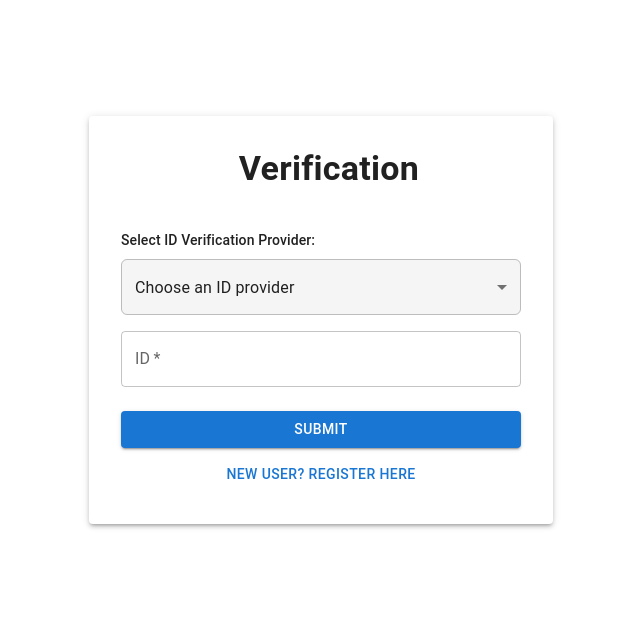
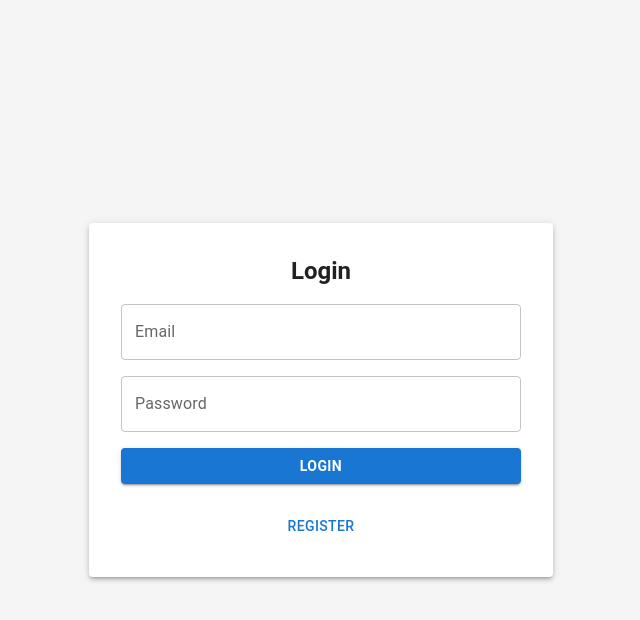
Before and after one commit to tarunnakka-web/Digital-ID-POC, a React (Create React App) app: page /login in a window 1280 px wide. Shown: the top 620 px of the page, without its empty margins (319-959 px from the left). Built offline with nearby package versions, Linux system fonts and the light colour scheme; some icons are missing.

Commit message:
code updated

```diff
--- a/src/App.js
+++ b/src/App.js
@@ -6,15 +6,16 @@ import Cart from './components/Cart/Cart';
 import RegistrationForm from './components/RegistrationForm/RegistrationForm';
 import UserDetails from './components/UserDetails/UserDetails';
 import Verification from './components/Verification/Verification';
+import LoginPage from './components/LoginPage/LoginPage.js';
 import { CartProvider } from './context/CartContext';
 import { UserProvider } from './context/UserContext';
 
-// Wrapper to conditionally render Header based on current path
+
+// Wrapper to conditionally render Header on specific routes
 const HeaderWrapper = () => {
   const location = useLocation();
-  // Hide header on login page
-  if (location.pathname === '/login') return null;
-  return <Header />;
+  const hiddenHeaderRoutes = ['/login', '/verification'];
+  return hiddenHeaderRoutes.includes(location.pathname) ? null : <Header />;
 };
 
 function App() {
@@ -25,10 +26,12 @@ function App() {
           <HeaderWrapper />
           <Routes>
             <Route path="/" element={<HomePage />} />
-            <Route path="/login" element={<Verification/>} />
+            <Route path="/login" element={<LoginPage />} />
+            <Route path="/verification" element={<Verification />} />
             <Route path="/cart" element={<Cart />} />
             <Route path="/register" element={<RegistrationForm />} />
             <Route path="/user-details" element={<UserDetails />} />
+            <Route path="*" element={<div style={{ padding: 20 }}>404 - Page Not Found</div>} />
           </Routes>
         </BrowserRouter>
       </CartProvider>
--- /dev/null
+++ b/src/components/LoginPage/LoginPage.js
@@ -0,0 +1,73 @@
+import React, { useState } from 'react';
+import { useNavigate } from 'react-router-dom';
+import {
+  Box, Button, TextField, Typography, Paper,
+} from '@mui/material';
+
+const LoginPage = () => {
+  const navigate = useNavigate();
+  const [formData, setFormData] = useState({
+    email: '',
+    password: '',
+  });
+
+  const handleChange = (e) => {
+    setFormData({ ...formData, [e.target.name]: e.target.value });
+  };
+
+  const handleSubmit = () => {
+    if (!formData.email || !formData.password) {
+      alert("Please enter both email and password");
+      return;
+    }
+
+    console.log("Logging in:", formData);
+    // TODO: Add backend integration here
+  };
+
+  return (
+    <Box display="flex" justifyContent="center" alignItems="center" minHeight="100vh" bgcolor="#f5f5f5">
+      <Paper elevation={3} sx={{ padding: 4, width: 400 }}>
+        <Typography variant="h5" align="center" fontWeight={600} gutterBottom>
+          Login
+        </Typography>
+        <Box mt={2} display="flex" flexDirection="column" gap={2}>
+          <TextField
+            name="email"
+            label="Email"
+            type="email"
+            value={formData.email}
+            onChange={handleChange}
+            fullWidth
+          />
+          <TextField
+            name="password"
+            label="Password"
+            type="password"
+            value={formData.password}
+            onChange={handleChange}
+            fullWidth
+          />
+          <Button
+            variant="contained"
+            color="primary"
+            onClick={handleSubmit}
+            sx={{ fontWeight: 600 }}
+          >
+            Login
+          </Button>
+          <Button
+            variant="text"
+            fullWidth
+            sx={{ mt: 1 }}
+            onClick={() => navigate('/register')}
+          >
+            Register
+          </Button>
+        </Box>
+      </Paper>
+    </Box>
+  );
+};
+
+export default LoginPage;
--- a/src/components/ProductCards/ProductCards.js
+++ b/src/components/ProductCards/ProductCards.js
@@ -48,14 +48,19 @@ const ProductCards = ({ item }) => {
   };
 
   // Proceed after selection
+  // const handleProceed = () => {
+  //   setOpen(false);
+  //   if (isNewUser) {
+  //     navigate("/register", { state: { item, provider: dropdownValue } });
+  //   } else {
+  //     loadUserData();
+  //     navigate("/verification", { state: { item } });
+  //   }
+  // };
+
   const handleProceed = () => {
-    setOpen(false);
-    if (isNewUser) {
-      navigate("/register", { state: { item, provider: dropdownValue } });
-    } else {
     loadUserData();
-      navigate("/login", { state: { item } });
-    }
+    navigate("/verification", { state: { item } });
   };
 
   return (
@@ -84,7 +89,7 @@ const ProductCards = ({ item }) => {
       <Dialog
         open={open}
         onClose={handleClose}
-  maxWidth="sm"
+        maxWidth="xs"
         fullWidth
         PaperProps={{
           sx: {
@@ -105,78 +110,16 @@ const ProductCards = ({ item }) => {
           }}
         >
           <Box display="flex" flexDirection="column" alignItems="center">
-      <Typography variant="h6" fontWeight={600}>
-        ⚠️ Restricted Access Alert
+            <Typography variant="h6" fontWeight={200}>
+            ID required for restricted access.
             </Typography>
-      <Typography variant="caption" sx={{ color: "#e0e0e0", mt: 1 }}>
-        Age verification is required to proceed
-      </Typography>
+            {/* <Typography variant="h6" sx={{ color: "#e0e0e0", mt: 1 }}>
+              Need ID is required to access this restricted item.
+            </Typography> */}
           </Box>
         </DialogTitle>
 
-  <DialogContent sx={{ mt: 2 }}>
-    <Typography variant="body1" sx={{ mb: 2, fontWeight: 500 }}>
-      Please verify your identity to access this content.
-    </Typography>
 
-    {/* User Type Selection */}
-    <Box display="flex" gap={2} flexDirection={{ xs: "column", sm: "row" }} mt={2}>
-      <Button
-        variant={isNewUser === true ? "contained" : "outlined"}
-        color="primary"
-        fullWidth
-        onClick={() => setIsNewUser(true)}
-      >
-        I'm a New User
-      </Button>
-      <Button
-        variant={isNewUser === false ? "contained" : "outlined"}
-        color="primary"
-        fullWidth
-        onClick={() => setIsNewUser(false)}
-      >
-        I'm Already Registered
-      </Button>
-    </Box>
-
-    {/* Conditional New User Section */}
-    {isNewUser && (
-      <Box mt={3}>
-        <Typography variant="subtitle2" sx={{ mb: 1 }}>
-          Select ID Verification Provider Type:
-        </Typography>
-        <Select
-          value={dropdownValue}
-          onChange={handleDropdownChange}
-          fullWidth
-          displayEmpty
-          sx={{
-            backgroundColor: "#f5f5f5",
-            borderRadius: "6px",
-          }}
-        >
-          <MenuItem value="" disabled>
-            Choose an ID provider Type
-          </MenuItem>
-          <MenuItem value="LloydsID">Lloyds ID Provider</MenuItem>
-          <MenuItem value="ProviderA">Provider A</MenuItem>
-          <MenuItem value="ProviderB">Provider B</MenuItem>
-        </Select>
-      </Box>
-    )}
-
-    {/* Existing User Message */}
-    {!isNewUser && (
-      <Box mt={3}>
-        <Typography variant="subtitle2" sx={{ mb: 1 }}>
-          You're already registered.
-        </Typography>
-        <Typography variant="body2" color="text.secondary">
-          Click proceed to continue with your existing registration.
-        </Typography>
-      </Box>
-    )}
-  </DialogContent>
 
           <DialogActions
             sx={{
@@ -187,7 +130,7 @@ const ProductCards = ({ item }) => {
               borderTop: "1px solid #eee",
             }}
           >
-    <Button onClick={handleClose} variant="outlined" color="secondary">
+            <Button onClick={handleClose} variant="outlined" color="secondary" sx={{fontWeight:20 , fontSize:"12px"}}>
               Cancel
             </Button>
             <Button
@@ -195,8 +138,9 @@ const ProductCards = ({ item }) => {
               variant="contained"
               color="primary"
               disabled={isNewUser && !dropdownValue}
+              sx={{fontWeight:20 , fontSize:"12px"}}
             >
-      Proceed
+              look for ID
             </Button>
           </DialogActions>
         </Dialog>
--- a/src/components/RegistrationForm/RegistrationForm.js
+++ b/src/components/RegistrationForm/RegistrationForm.js
@@ -8,9 +8,10 @@ import Typography from '@mui/material/Typography';
 import Container from '@mui/material/Container';
 import { TextField, FormControl, InputLabel, Select, MenuItem, Dialog, DialogActions, DialogContent, DialogTitle, DialogContentText } from '@mui/material';
 import CheckCircleIcon from '@mui/icons-material/CheckCircle';
+import { Password } from '@mui/icons-material';
 
 
-const steps = ['Personal information', 'Contact details', 'Verification'];
+const steps = ['Personal information', 'Document Submission', 'email Verification',"Biometric Verification"];
 
 export default function HorizontalNonLinearStepper() {
   const [activeStep, setActiveStep] = React.useState(0);
@@ -20,11 +21,13 @@ export default function HorizontalNonLinearStepper() {
     lastName: '',
     gender: '',
     dob: '',
-    email: '',
     phoneNumber: '',
     address: '',
     documentType: '',
     documentFile: null,
+    email: '',
+    password : '',
+    confirmPassword : ""
   });
   const [errors, setErrors] = React.useState({});
   const [openDialog, setOpenDialog] = React.useState(false);
@@ -43,13 +46,16 @@ export default function HorizontalNonLinearStepper() {
       if (!formData.lastName) newErrors.lastName = "Last Name is required";
       if (!formData.gender) newErrors.gender = "Gender is required";
       if (!formData.dob) newErrors.dob = "Date of Birth is required";
-      if (!formData.email) newErrors.email = "Email is required";
       if (!formData.phoneNumber) newErrors.phoneNumber = "Phone Number is required";
       if (!formData.address) newErrors.address = "Address is required";
     } else if (activeStep === 1) {
       if (!formData.documentType) newErrors.documentType = "Document Type is required";
       if (!formData.documentFile) newErrors.documentFile = "Document File is required";
     } else if (activeStep === 2) {
+      if (!formData.email) newErrors.email = "Email is required";
+      if (!formData.password) newErrors.password = "Email is required";
+      if (!formData.confirmPassword) newErrors.confirmPassword = "Email is required";
+    }else if (activeStep ==3){
       if (!formData.documentType) newErrors.documentType = "Document Type is required";
       if (!formData.documentFile) newErrors.documentFile = "Document File is required";
     }
@@ -85,7 +91,7 @@ export default function HorizontalNonLinearStepper() {
     handleNext();
 
     if (activeStep === 0){
-      if (formData.firstName !== "" && formData.lastName !== "" && formData.gender !== "" && formData.dob !== ""){
+      if (formData.firstName !== "" && formData.lastName !== "" && formData.gender !== "" && formData.dob !== "" && formData.phoneNumber !== "" && formData.address !== ""){
         setCompleted({
           ...completed,
           [activeStep]: true,
@@ -93,7 +99,7 @@ export default function HorizontalNonLinearStepper() {
         handleNext();
       }
     }else if (activeStep === 1){
-      if (formData.email !== "" && formData.phoneNumber !== "" && formData.address !== ""){
+      if (formData.documentType !== "" && formData.documentFile !== "" ){
         setCompleted({
           ...completed,
           [activeStep]: true,
@@ -101,6 +107,15 @@ export default function HorizontalNonLinearStepper() {
         handleNext();
       }
     }else if (activeStep === 2){
+      if (formData.email !== "" && formData.password !== "" && formData.confirmPassword !== ""){
+        setCompleted({
+          ...completed,
+          [activeStep]: true,
+        });
+        handleNext();
+      }
+    }
+    else if (activeStep === 3){
       if (formData.documentType !== "" && formData.documentType === null){
       setCompleted({
           ...completed,
@@ -124,6 +139,9 @@ export default function HorizontalNonLinearStepper() {
       address: "",
       documentType: "",
       documentFile: null,
+      email : "",
+      password : '',
+      confirmPassword : '' ,
     });
 
   };
@@ -161,12 +179,41 @@ export default function HorizontalNonLinearStepper() {
         biometricCredential: fakeBiometricCredential,
       }));
 
-      alert("Biometric captured successfully ✅");
+      alert("Biometric captured successfully ");
     } catch (error) {
       console.error("Biometric capture failed:", error);
-      alert("Failed to capture biometric ❌. Please try again.");
+      alert("Failed to capture biometric . Please try again.");
     }
   };
+
+  const handleFingerprintCapture = async () => {
+    try {
+      // Simulate fingerprint capture process (replace with actual fingerprint capture logic)
+      const fakeFingerprintCredential = {
+        id: 'sample-fingerprint-id',
+        timestamp: new Date().toISOString(),
+      };
+
+      // Simulating a fingerprint capture success
+      setFormData((prev) => ({
+        ...prev,
+        fingerprintCaptured: true,
+        fingerprintCredential: fakeFingerprintCredential,
+      }));
+
+      // You could add a condition to simulate failure
+      const captureSuccess = Math.random() > 0.2; // 80% chance of success
+      if (captureSuccess) {
+        alert("Fingerprint captured successfully ");
+      } else {
+        throw new Error("Fingerprint capture failed due to device error.");
+      }
+    } catch (error) {
+      console.error("Fingerprint capture failed:", error);
+      alert(`Failed to capture fingerprint ❌. Reason: ${error.message}`);
+    }
+  };
+
 
 
   return (
@@ -207,7 +254,7 @@ export default function HorizontalNonLinearStepper() {
                     <Typography color="error" variant="caption">{errors.gender}</Typography>
                   </FormControl>
                   <TextField sx={{marginBottom:"20px"}} label="Date of Birth" type="date" name="dob" value={formData.dob} onChange={handleChange} InputLabelProps={{ shrink: true }} error={Boolean(errors.dob)} helperText={errors.dob} required />
-                  <TextField sx={{marginBottom:"20px"}} label="Email" name="email" value={formData.email} onChange={handleChange} error={Boolean(errors.email)} helperText={errors.email} required />
+
                   <TextField sx={{marginBottom:"20px"}} label="Phone Number" name="phoneNumber" value={formData.phoneNumber} onChange={handleChange} error={Boolean(errors.phoneNumber)} helperText={errors.phoneNumber} required />
                   <TextField sx={{marginBottom:"20px"}} label="Address" name="address" value={formData.address} onChange={handleChange} error={Boolean(errors.address)} helperText={errors.address} required />
                   </Box>
@@ -228,14 +275,20 @@ export default function HorizontalNonLinearStepper() {
                 {errors.documentFile && <Typography color="error" variant="caption">{errors.documentFile}</Typography>}
               </Box>
               )}
+              {activeStep === 2 &&(
+                <Box sx={{ display: 'flex', flexDirection: 'column', py: 2, marginTop:"30px" }}>
+                <TextField sx={{marginBottom:"20px"}} label="Email" name="email" value={formData.email} onChange={handleChange} error={Boolean(errors.email)} helperText={errors.email} required />
+                <TextField sx={{marginBottom:"20px"}} label="password" name="password" value={formData.password} onChange={handleChange} error={Boolean(errors.password)} helperText={errors.password} required />
+                <TextField sx={{marginBottom:"20px"}} label="confirmPassword" name="confirmPassword" value={formData.confirmPassword} onChange={handleChange} error={Boolean(errors.confirmPassword)} helperText={errors.confirmPassword} required />
+             </Box>
+              )
+              }
 
-              {activeStep === 2 && (
+              {activeStep === 3 && (
                 <Box sx={{ display: 'flex', flexDirection: 'column', py: 2, marginTop:"20px" }}>
 
                   <FormControl fullWidth sx={{ mt: 2 }}>
-                    <Typography variant="subtitle1" sx={{ mb: 1 }}>
-                    Biometric Authentication
-                  </Typography>
+                    <Typography variant="subtitle1" sx={{ mb: 1 ,mb:1}}> Biometric Authentication</Typography>
                   <Button
                       variant="contained"
                       color="secondary"
@@ -245,11 +298,18 @@ export default function HorizontalNonLinearStepper() {
                       </Button>
 
                         {/* Show result after capture */}
-                  {formData.biometricCaptured && (
-                        <Typography variant="body2" color="success.main" sx={{ mt: 1 }}>
-                              Biometric Captured Successfully ✅
-                        </Typography>
-                        )}
+                  {formData.biometricCaptured && (<Typography variant="body2" color="success.main" sx={{ mt: 1, mb:3 }}>Biometric Captured Successfully  </Typography> )}
+
+
+              <Typography variant="subtitle1" sx={{ mb: 1 }}> FingerPrint Authentication</Typography>
+              <Button
+                      variant="contained"
+                      color="secondary"
+                      onClick={handleFingerprintCapture}
+                        >
+                      Capture FingerPrint
+                      </Button>
+                {formData.fingerprintCaptured && (<Typography variant="body2" color="success.main" sx={{ mt: 1 }}>FingerPrint Captured Successfully  </Typography> )}
                       </FormControl>
                 </Box>
               )}
@@ -259,7 +319,7 @@ export default function HorizontalNonLinearStepper() {
                   Back
                 </Button>
                 <Box sx={{ flex: '1 1 auto' }} />
-                {activeStep !== 2 &&
+                {activeStep !== 3 &&
                 <Button onClick={handleNext} sx={{ mr: 1 }}>
                   Next
                 </Button> }
--- a/src/components/Verification/Verification.js
+++ b/src/components/Verification/Verification.js
@@ -12,7 +12,7 @@ import {
 import { useUser } from '../../context/UserContext';
 import CheckCircleIcon from '@mui/icons-material/CheckCircle';
 
-const LoginPage = () => {
+const Verification = () => {
   const { setUser, setIsAuthorized, loadUserData } = useUser();
   const [dropdownValue, setDropDownValue] = useState("");
   const [ID, setID] = useState('');
@@ -68,11 +68,11 @@ const LoginPage = () => {
       <Paper elevation={3} sx={{ p: 4, width: '100%', maxWidth: 400 }}>
         <Box sx={{display:"flex", justifyContent:"center", alignItems:"center", marginBottom:5}}>
         <CheckCircleIcon sx={{ fontSize: 35, }} />
-        <Typography variant='h4' fontWeight={"bold"}>Verification</Typography>
+        <Typography variant='h4' fontWeight={"bold"}>Select ID</Typography>
         </Box>
       <Box mt={3} component="form" onSubmit={handleSubmit} noValidate>
         <Typography variant="subtitle2" sx={{ mb: 1 }}>
-          Select ID Verification Provider:
+          Select ID Provider:
         </Typography>
         <Select
           value={dropdownValue}
@@ -92,15 +92,7 @@ const LoginPage = () => {
           <MenuItem value="ProviderB">Provider B</MenuItem>
         </Select>
 
-        <TextField
-            label="ID"
-            type="text"
-            required
-            fullWidth
-            margin="normal"
-            value={ID}
-            onChange={(e) => setID(e.target.value)}
-          />
+
 
       </Box>
         {error && (
@@ -114,20 +106,14 @@ const LoginPage = () => {
             variant="contained"
             fullWidth
             sx={{ mt: 2 }}
+            onClick={() => navigate('/login')}
           >
-            Submit
+            Select
           </Button>
-          <Button
-            variant="text"
-            fullWidth
-            sx={{ mt: 1 }}
-            onClick={() => navigate('/register')}
-          >
-            New user? Register here
-          </Button>
+
       </Paper>
     </Box>
   );
 };
 
-export default LoginPage;
+export default Verification;
```
Lines whose indentation alone changed are shown as unchanged.
